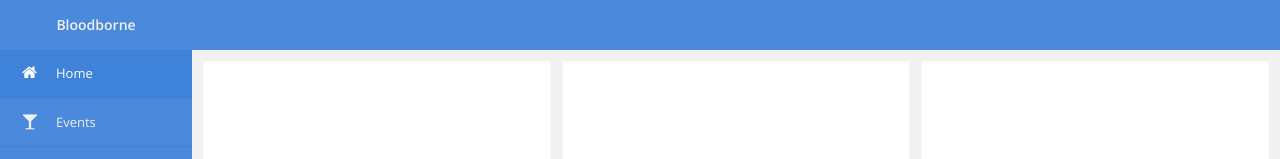
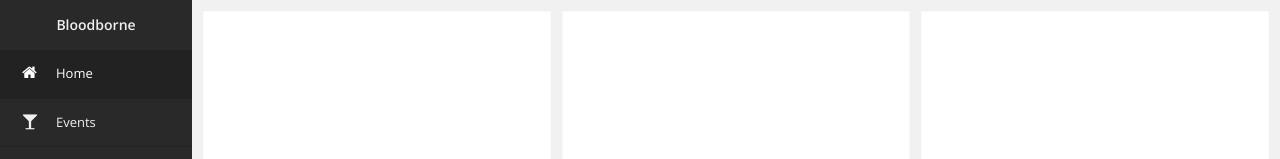
Before and after one commit to Lo1icon/BloodborneFE, a plain HTML site: page index.html in a window 1280 px wide. Shown: the top 159 px of the page. Drawn offline with nearby package versions, Linux system fonts and the light colour scheme.

Commit message:
2017年3月2日20:48:37

```diff
--- a/css/index.css
+++ b/css/index.css
@@ -50,7 +50,7 @@
     text-align: center;
 }
 #restCharts{
-    top:50px;
+    top:0;
     bottom:0;
     right:0;
     left:0;
--- a/index.html
+++ b/index.html
@@ -63,7 +63,7 @@
     <div id="leftMenu">
         <!--<div id="header">Bloodborne</div>-->
         <div id="menuBar">
-            <div id="jquery-accordion-menu" class="jquery-accordion-menu blue">
+            <div id="jquery-accordion-menu" class="jquery-accordion-menu black">
                 <div class="jquery-accordion-menu-header" id="form">Bloodborne</div>
                 <ul id="demo-list">
 
@@ -110,7 +110,7 @@
 
 
     <div id="right">
-        <div id="topBar" class="blue"></div>
+        <!--<div id="topBar" class="red"></div>-->
 
 
         <!--<div id="topMainData">-->
```
